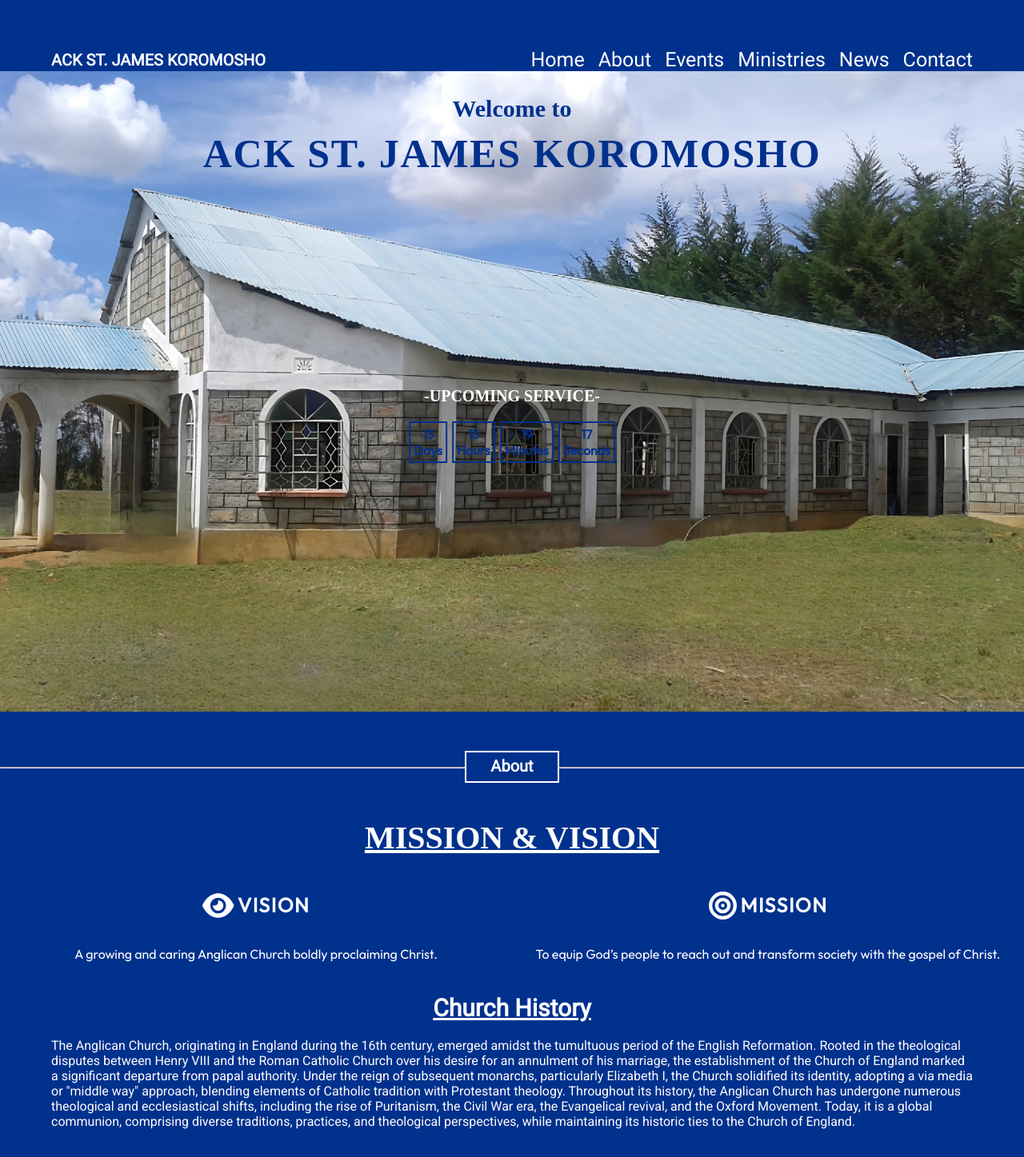
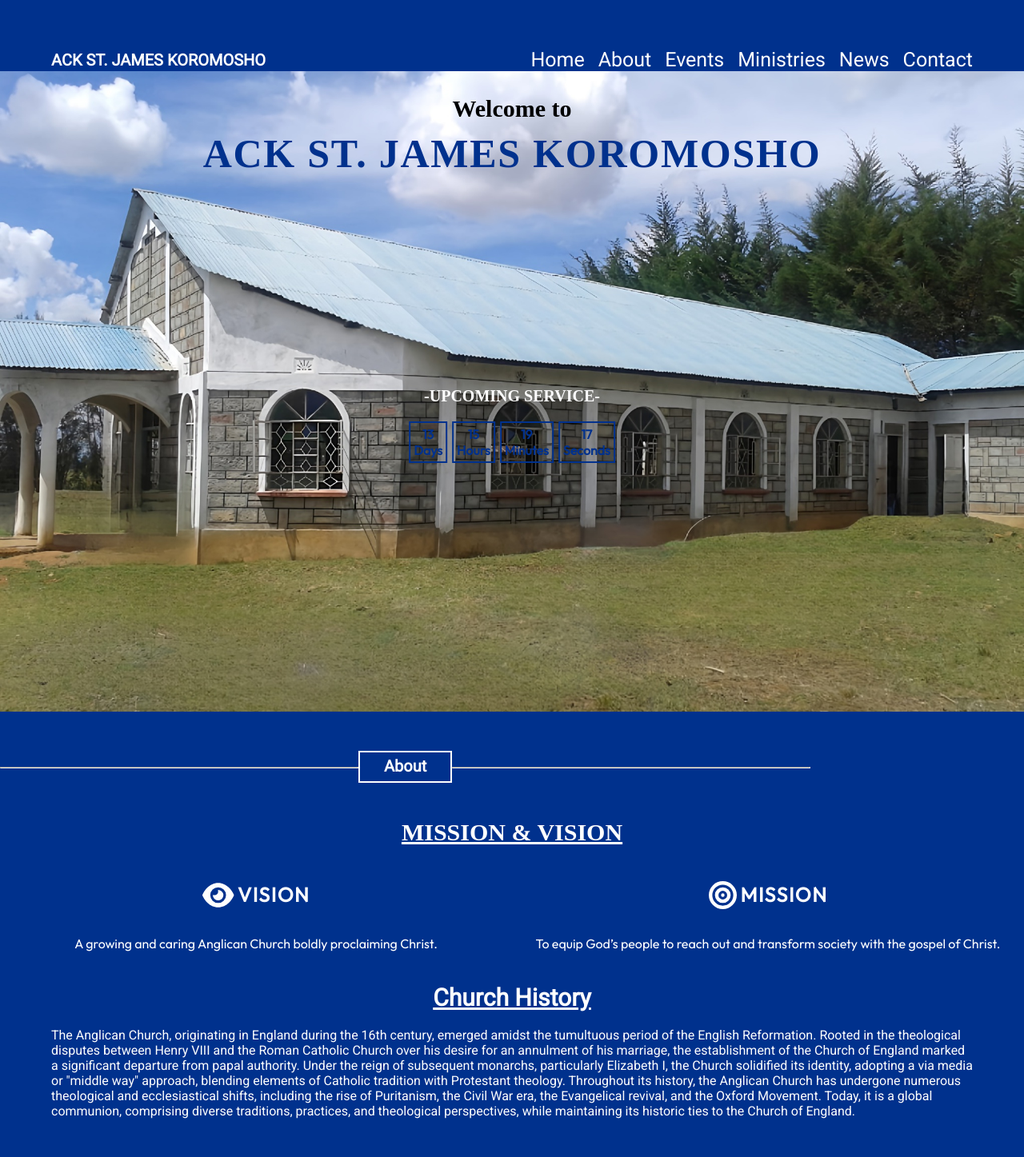
Before and after one commit to KipletingEdwin/Koromosho, a React (Vite) app: page / in a window 1280 px wide. Shown: the top 1447 px of the page at 80% size. Built offline with nearby package versions, Linux system fonts and the light colour scheme.

Commit message:
centre mission and vision title

```diff
--- a/src/components/About/About.module.css
+++ b/src/components/About/About.module.css
@@ -11,7 +11,7 @@
 
 .container h1{
     color: var(--color-text);
-    font-size: 40px;
+    font-size: 30px;
     text-decoration: underline;
 }
 
@@ -20,7 +20,6 @@
     width: 100%;
     display: flex;
     flex-direction: row;
-    /* height: 70px; */
     margin: 30px 0px;
 }
 
@@ -38,7 +37,7 @@
 
 .line{
     color: var(--color-secondary);
-    width: 55%;
+    width: 35%;
     height: 0.2px;
     background-color: var(--color-secondary);
     margin-top: 35px;
--- a/src/components/Home/Home.module.css
+++ b/src/components/Home/Home.module.css
@@ -26,7 +26,7 @@
     font-size: 30px;
     font-weight: 600;
     font-family: "Outfit"Arial, Helvetica, sans-serif;
-    color: #00318d;
+    /* color: #00318d; */
     /* background-color: red; */
     margin-top: 20px;
     padding: 10px;
```
